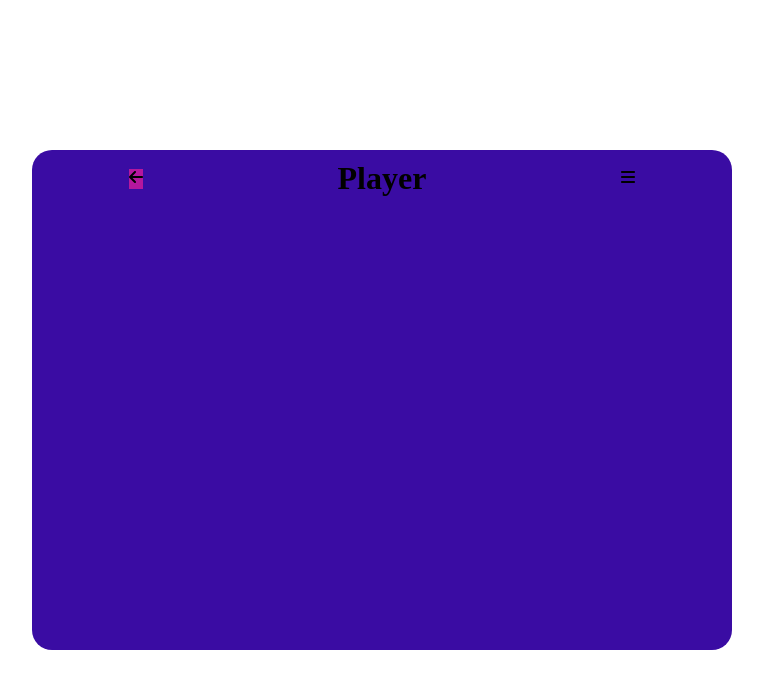
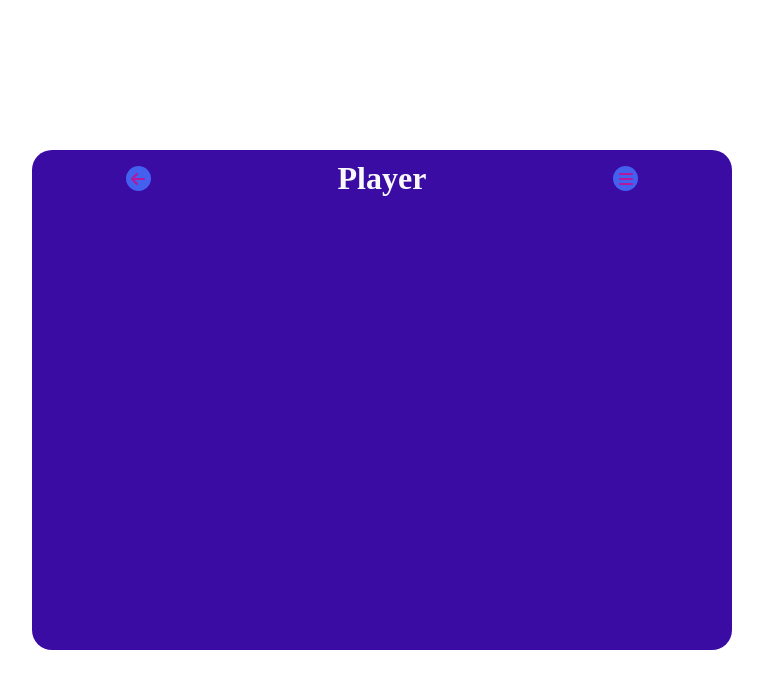
Before and after one commit to OscarYopan/music-app, a React (Vite) app: page / in a window 1280 px wide. Shown: the top 688 px of the page, without its empty margins (258-1021 px from the left). Built offline with nearby package versions, Linux system fonts and the light colour scheme.

Commit message:
Update Head.css

```diff
--- a/src/components/Head/Head.css
+++ b/src/components/Head/Head.css
@@ -6,6 +6,22 @@
   padding: 10px 0;
 }
 
-.back-arrow {
-  background-color: var(--fandango);
+.back-arrow,
+.icon-menu {
+  height: 25px;
+  width: 25px;
+  border-radius: 50%;
+  background-color: var(--neon-blue);
+  display: flex;
+  align-items: center;
+  justify-content: center;
+  cursor: pointer;
 }
+
+svg {
+  fill: var(--fandango);
+}
+
+h1 {
+  color: var(--white);
+}
```
